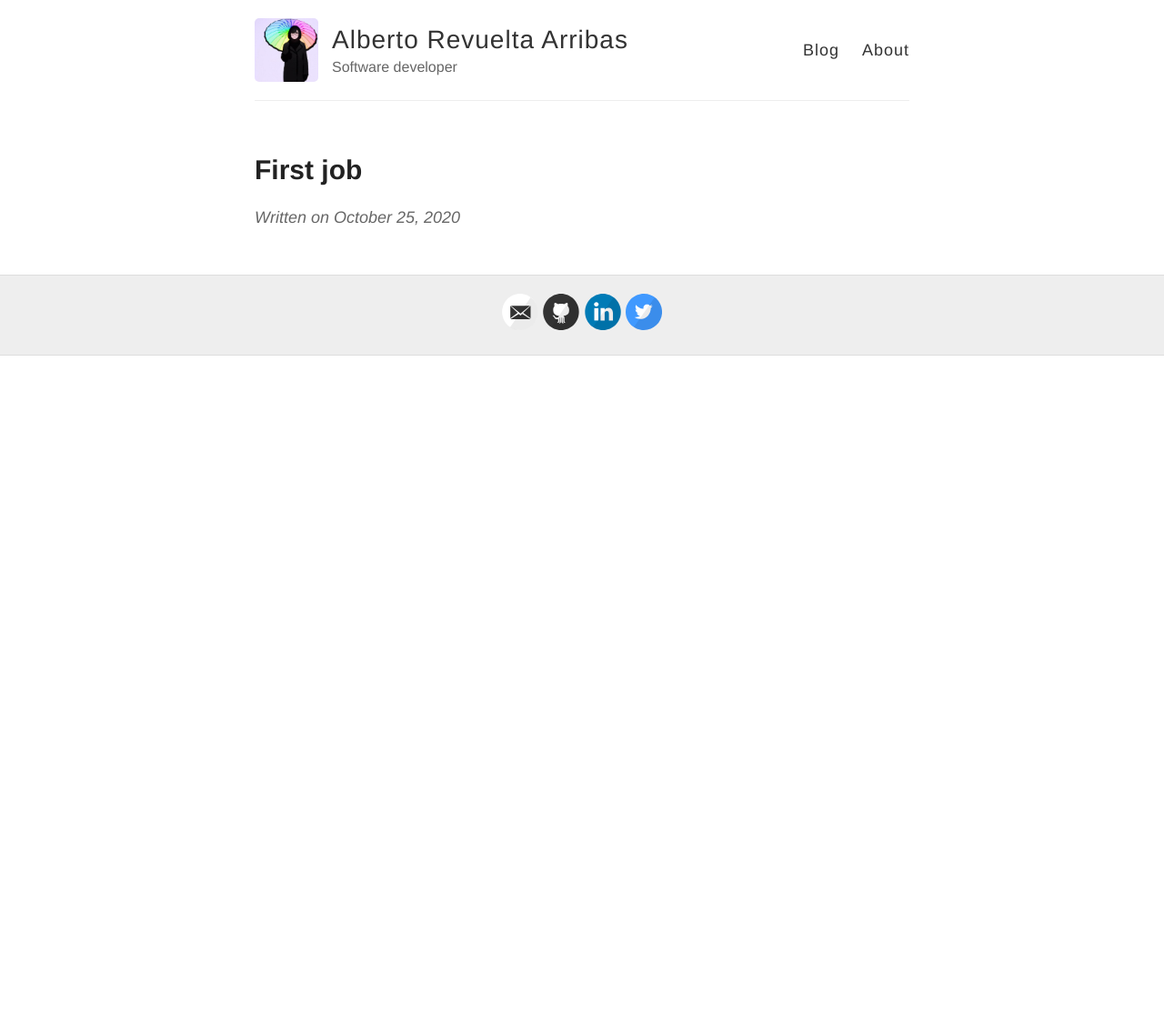
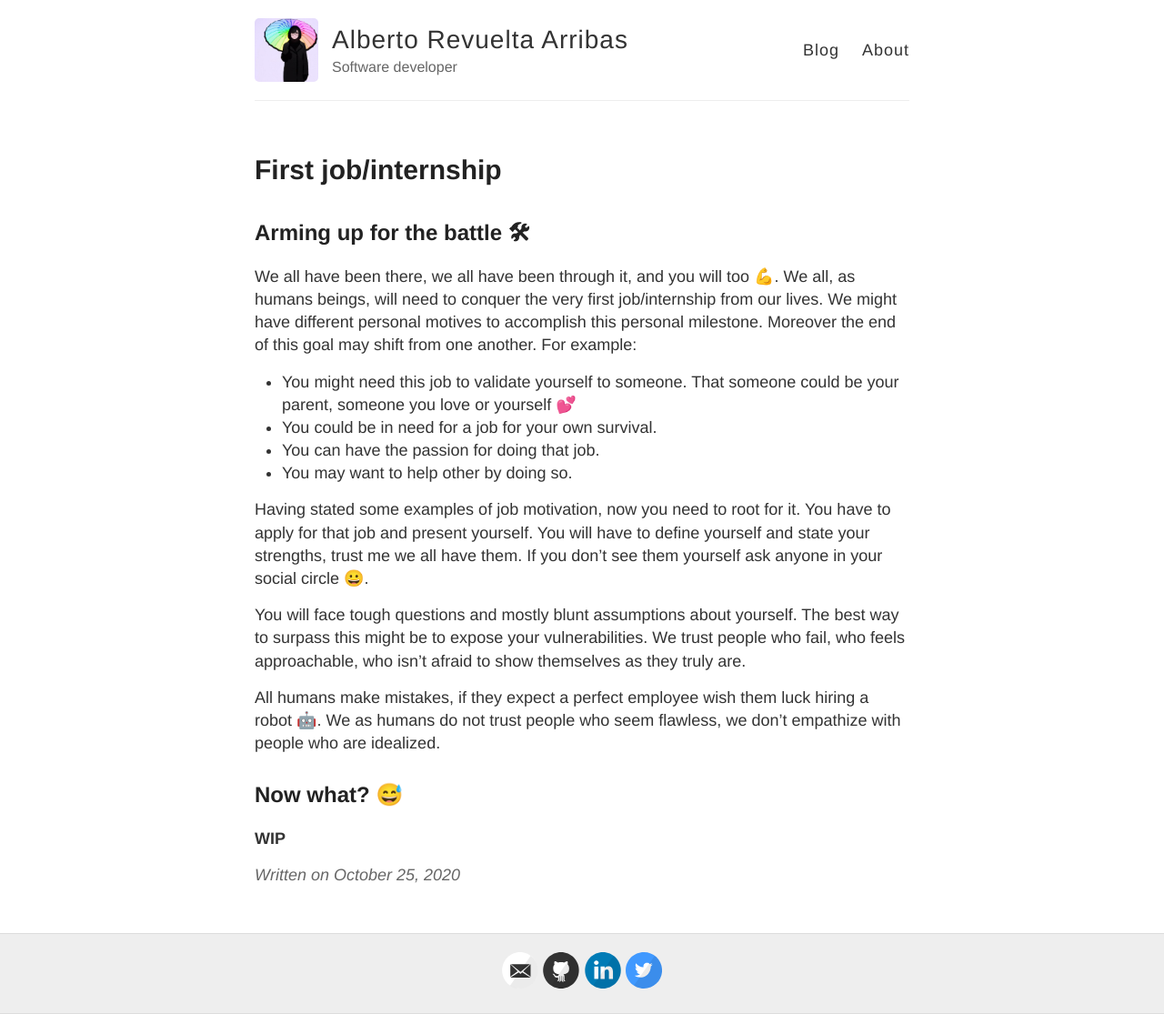
Before and after one commit to kamiyuzu/kamiyuzu.github.io, a Jekyll site: the page built from _posts/2020-10-30-first-job.md, in a window 1280 px wide. Shown: the whole page at 91% size. Built offline with Jekyll 4.4.1, drawn with Linux system fonts in a browser that asks for light colours; before the commit the page ends 900 px from its top, so only the background shows below that.

Commit message:
Arming for battle WIP (#2)

```diff
--- a/_posts/2020-10-30-first-job.md
+++ b/_posts/2020-10-30-first-job.md
@@ -1,9 +1,28 @@
 ---
 layout: post
-title:  First job
-date:   2020-10-25 18:30:13 +0100
-categories: software developer first job
+title:  First job/internship
+date:   "2020-10-25"
+categories: software developer first job internship
 ---
+
+## Arming up for the battle 🛠
+
+We all have been there, we all have been through it, and you will too 💪. We all, as humans beings, will need to conquer the very first job/internship from our lives. We might have different personal motives to accomplish this personal milestone. Moreover the end of this goal may shift from one another. For example:
+
+- You might need this job to validate yourself to someone. That someone could be your parent, someone you love or yourself 💕
+- You could be in need for a job for your own survival.
+- You can have the passion for doing that job.
+- You may want to help other by doing so.
+
+Having stated some examples of job motivation, now you need to root for it. You have to apply for that job and present yourself. You will have to define yourself and state your strengths, trust me we all have them. If you don't see them yourself ask anyone in your social circle 😀.
+
+You will face tough questions and mostly blunt assumptions about yourself. The best way to surpass this might be to expose your vulnerabilities. We trust people who fail, who feels approachable, who isn't afraid to show themselves as they truly are.
+
+All humans make mistakes, if they expect a perfect employee wish them luck hiring a robot 🤖. We as humans do not trust people who seem flawless, we don't empathize with people who are idealized.
+
+## Now what? 😅
+**WIP**
+
 <!-- `YEAR-MONTH-DAY-title.MARKUP` -->
 <!-- {% highlight ruby %}
 def print_hi(name)
```
Also changed, not shown: about.md (+2 -2 lines), 5 other files.
